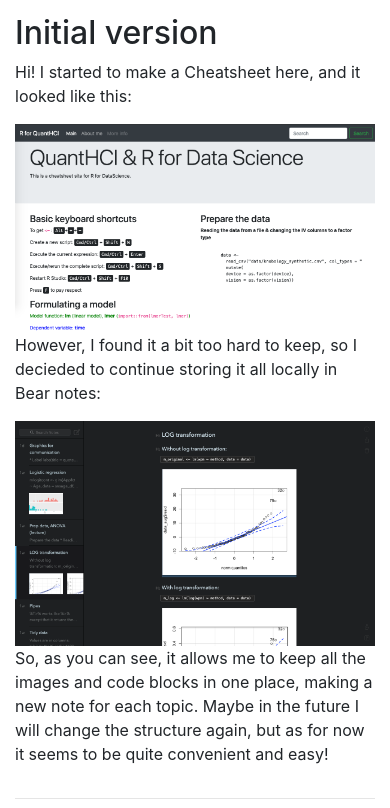
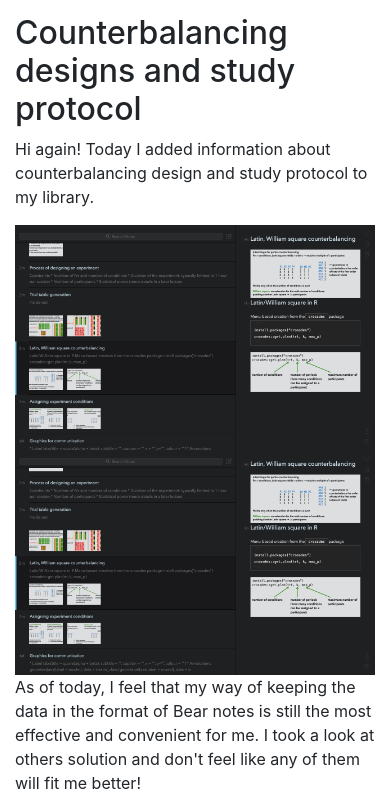
Before and after one commit to natalia-obukhova/QuantHCI, a plain HTML site: page index.html in a window 390 px wide. Shown: the part 500-1308 px from the top of the page. Drawn offline with nearby package versions, Linux system fonts and the light colour scheme; a script that the page names is missing.

Commit message:
23 march, counterbalancing and study protocol

```diff
--- a/index.html
+++ b/index.html
@@ -51,6 +51,16 @@
 
   <div class="container">
 
+    <div class="row">
+      <div class="col-md-12 col-xs-12">
+        <h2> Counterbalancing designs and study protocol </h2>
+        <p> Hi again! Today I added information about counterbalancing design and study protocol to my library.  </p>
+        <img class="img-fluid" src="23_1.png">
+        <img class="img-fluid" src="23_2.png">
+        <p>As of today, I feel that my way of keeping the data in the format of Bear notes is still the most effective and convenient for me.
+        I took a look at others solution and don't feel like any of them will fit me better!</p>
+      </div>
+    </div>
 
     <div class="row">
       <div class="col-md-12 col-xs-12">
```
Also changed, not shown: 23_1.png (added), 23_2.png (added).
